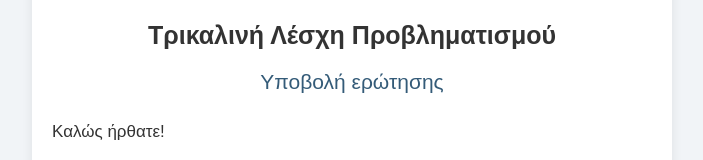
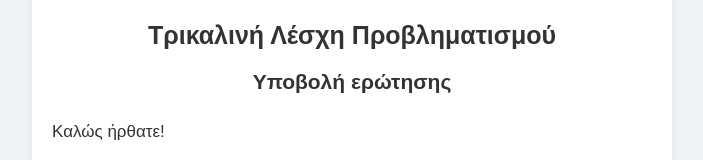
Before and after one commit to TrikLes/tlpQ, a plain HTML site: page index.html in a window 1280 px wide. Shown: the part 209-369 px from the top of the page, without its empty margins (288-991 px from the left). Drawn offline with Linux system fonts and the light colour scheme.

Commit message:
Update h2 font weight and clean up form comments
Changed font weight of h2 to bold and removed comments in the form.

```diff
--- a/index.html
+++ b/index.html
@@ -43,7 +43,7 @@ h1 {
 
 h2 {
     font-size: 21px;
-    font-weight: normal;
+    font-weight: bold; <!-- normal -->
     color: #345b78;
 }
 
@@ -96,50 +96,34 @@ button {
 </head>
 
 <body>
-
 <div class="container">
-
 <header>
     <img src="logo.png" class="logo"
          alt="Λογότυπο Λέσχης">
-
     <h1>Τρικαλινή Λέσχη Προβληματισμού</h1>
-
     <h2>Υποβολή ερώτησης</h2>
 </header>
-
 <p>
 Καλώς ήρθατε!
 </p>
-
 <p>
 Μπορείτε να υποβάλετε την ερώτησή σας προς τον ομιλητή.
 </p>
-
 <form>
-
     <label for="question">Η ερώτησή σας *</label>
-
     <textarea id="question"
         placeholder="Γράψτε εδώ την ερώτησή σας..."
         required></textarea>
-
     <label for="name">Ονοματεπώνυμο (προαιρετικό)</label>
-
     <input type="text" id="name"
         placeholder="Ονοματεπώνυμο">  <!-- "Το όνομά σας" -->
-
     <label for="job">Επάγγελμα (προαιρετικό)</label>
-
     <input type="text" id="job"
         placeholder="Επάγγελμα"> <!-- "Το επάγγελμά σας" -->
-
     <button type="button" disabled>
         Η υποβολή θα ενεργοποιηθεί σύντομα
     </button>
-
 </form>
-
 <p class="note">
 Η αναγραφή του ονόματος και του επαγγέλματος
 είναι προαιρετική.
```
